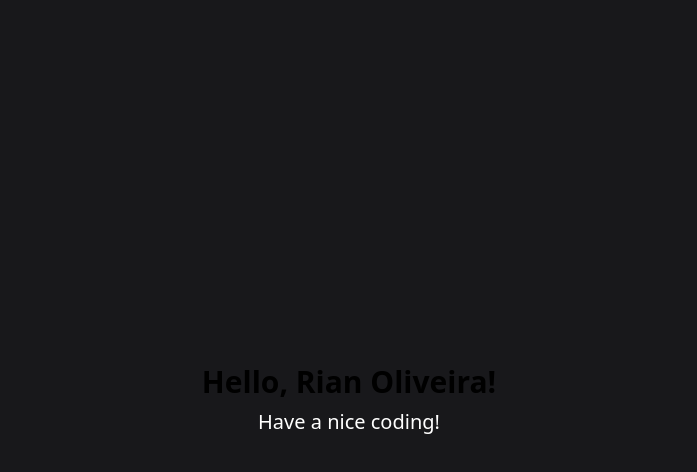
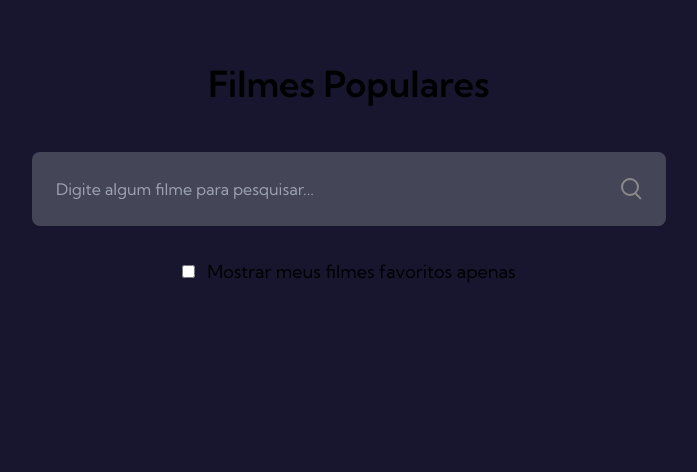
Before and after one commit to riandeoliveira/PopularMovies, a Next.js app: page / in a window 1280 px wide. Shown: the top 472 px of the page, without its empty margins (291-988 px from the left). Built offline with nearby package versions, Linux system fonts and the light colour scheme.

Commit message:
feat: create base components

```diff
--- /dev/null
+++ b/src/components/FilterField.tsx
@@ -0,0 +1,14 @@
+export const FilterField = (): JSX.Element => {
+  return (
+    <div className="flex gap-3 mt-8 justify-center">
+      <input
+        type="checkbox"
+        id="toggle_movies"
+        title="Mostrar filmes selecionados"
+      />
+      <label htmlFor="toggle_movies" className="text-[18px]">
+        Mostrar meus filmes favoritos apenas
+      </label>
+    </div>
+  );
+};
--- /dev/null
+++ b/src/components/Header.tsx
@@ -0,0 +1,7 @@
+export const Header = (): JSX.Element => {
+  return (
+    <header className="pt-16">
+      <h1 className="text-4xl font-semibold text-center">Filmes Populares</h1>
+    </header>
+  );
+};
--- /dev/null
+++ b/src/components/SearchField.tsx
@@ -0,0 +1,18 @@
+import SearchIcon from "../../public/assets/icons/search-icon.svg";
+
+export const SearchField = (): JSX.Element => {
+  return (
+    <div className="flex justify-center mt-12 px-4">
+      <div className="bg-neutral-dark w-[634px] h-[74px] rounded-lg flex justify-between px-6 gap-6">
+        <input
+          type="text"
+          placeholder="Digite algum filme para pesquisar..."
+          className="bg-neutral-dark w-full outline-none"
+        />
+        <button type="submit" title="Buscar filme">
+          <SearchIcon />
+        </button>
+      </div>
+    </div>
+  );
+};
--- a/src/pages/index.tsx
+++ b/src/pages/index.tsx
@@ -1,10 +1,14 @@
-import { Greetings } from "components/Greetings";
+import { FilterField } from "components/FilterField";
+import { Header } from "components/Header";
+import { SearchField } from "components/SearchField";
 import type { NextPage } from "next";
 
 const Home: NextPage = (): JSX.Element => {
   return (
-    <div className="font-primary h-screen bg-zinc-900 flex items-center justify-center flex-col gap-2">
-      <Greetings />
+    <div className="bg-primary-dark min-h-screen font-primary-family">
+      <Header />
+      <SearchField />
+      <FilterField />
     </div>
   );
 };
```
